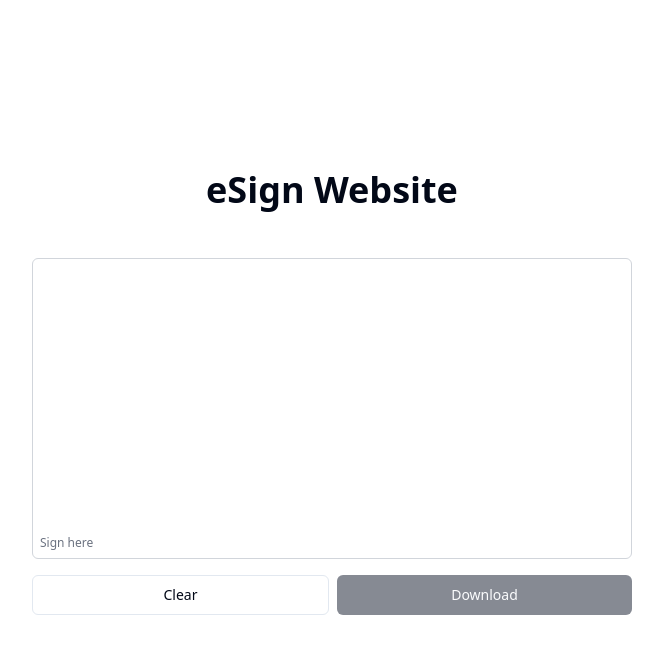
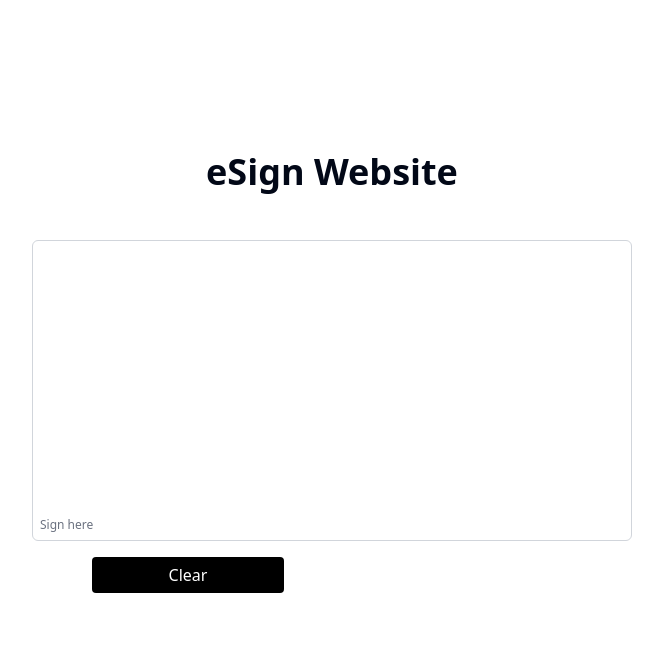
Before and after one commit to sarah-4-coder/esign-website, a Next.js app: page / in a window 1280 px wide. Shown: the top 654 px of the page, without its empty margins (308-971 px from the left). Built offline with nearby package versions, Linux system fonts and the light colour scheme.

Commit message:
button fixed

```diff
--- a/app/components/SignatureCanvas.tsx
+++ b/app/components/SignatureCanvas.tsx
@@ -1,7 +1,7 @@
 'use client'
 
 import { useRef, useState, useEffect } from 'react'
-import { Button } from '../ui/button'
+// import { Button } from '../ui/button'
 
 export default function SignatureCanvas() {
   const canvasRef = useRef<HTMLCanvasElement>(null)
@@ -132,13 +132,13 @@ export default function SignatureCanvas() {
           Sign here
         </div>
       </div>
-      <div className="flex space-x-2 w-full max-w-[600px] justify-between">
-        <Button onClick={clearCanvas} variant="outline" className="flex-1">
+      <div className="flex space-x-1 w-[80%] max-w-[600px] justify-between">
+        <button onClick={clearCanvas}  className=" bg-black text-white w-[40%] rounded p-1.5 hover:text-grey ">
           Clear
-        </Button>
-        <Button onClick={downloadSignature} disabled={!hasContent} className="flex-1">
+        </button>
+        <button onClick={downloadSignature} disabled={!hasContent} className={hasContent?"bg-black text-white rounded w-[40%]":"hidden"}>
           Download
-        </Button>
+        </button>
       </div>
     </div>
   )
--- a/app/page.tsx
+++ b/app/page.tsx
@@ -4,12 +4,12 @@ import dynamic from 'next/dynamic';
 
 const SignatureCanvas = dynamic(() => import('./components/SignatureCanvas'), {
   ssr: false,
-  loading: () => <p>Loading...</p>, // Show this while loading
+  loading: () => <p>Loading...</p>,
 });
 
 export default function Home() {
   return (
-    <main className="flex min-h-screen flex-col items-center justify-center p-1">
+    <main className="flex h-[95vh] flex-col items-center justify-center p-1">
       <h1 className="text-4xl font-bold mb-8">eSign Website</h1>
       <SignatureCanvas />
     </main>
--- a/app/ui/button.tsx
+++ /dev/null
@@ -1,55 +0,0 @@
-import * as React from "react"
-import { Slot } from "@radix-ui/react-slot"
-import { cva, type VariantProps } from "class-variance-authority"
-import { cn } from "../lib/utils"
-
-const buttonVariants = cva(
-  "inline-flex items-center justify-center rounded-md text-sm font-medium ring-offset-background transition-colors focus-visible:outline-none focus-visible:ring-2 focus-visible:ring-ring focus-visible:ring-offset-2 disabled:pointer-events-none disabled:opacity-50",
-  {
-    variants: {
-      variant: {
-        default: "bg-primary text-primary-foreground hover:bg-primary/90",
-        destructive:
-          "bg-destructive text-destructive-foreground hover:bg-destructive/90",
-        outline:
-          "border border-input bg-background hover:bg-accent hover:text-accent-foreground",
-        secondary:
-          "bg-secondary text-secondary-foreground hover:bg-secondary/80",
-        ghost: "hover:bg-accent hover:text-accent-foreground",
-        link: "text-primary underline-offset-4 hover:underline",
-      },
-      size: {
-        default: "h-10 px-4 py-2",
-        sm: "h-9 rounded-md px-3",
-        lg: "h-11 rounded-md px-8",
-        icon: "h-10 w-10",
-      },
-    },
-    defaultVariants: {
-      variant: "default",
-      size: "default",
-    },
-  }
-)
-
-export interface ButtonProps
-  extends React.ButtonHTMLAttributes<HTMLButtonElement>,
-    VariantProps<typeof buttonVariants> {
-  asChild?: boolean
-}
-
-const Button = React.forwardRef<HTMLButtonElement, ButtonProps>(
-  ({ className, variant, size, asChild = false, ...props }, ref) => {
-    const Comp = asChild ? Slot : "button"
-    return (
-      <Comp
-        className={cn(buttonVariants({ variant, size, className }))}
-        ref={ref}
-        {...props}
-      />
-    )
-  }
-)
-Button.displayName = "Button"
-
-export { Button, buttonVariants }
```
